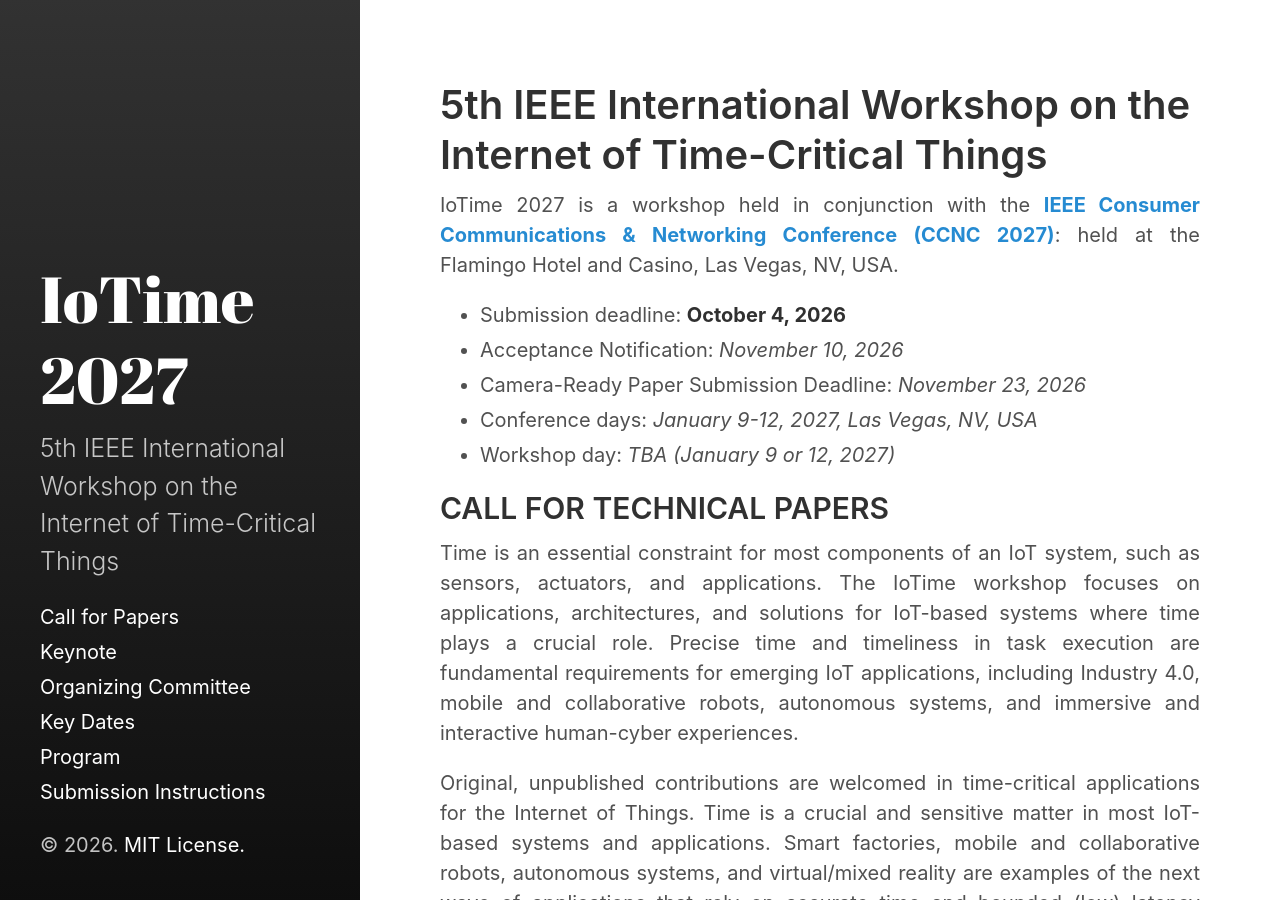
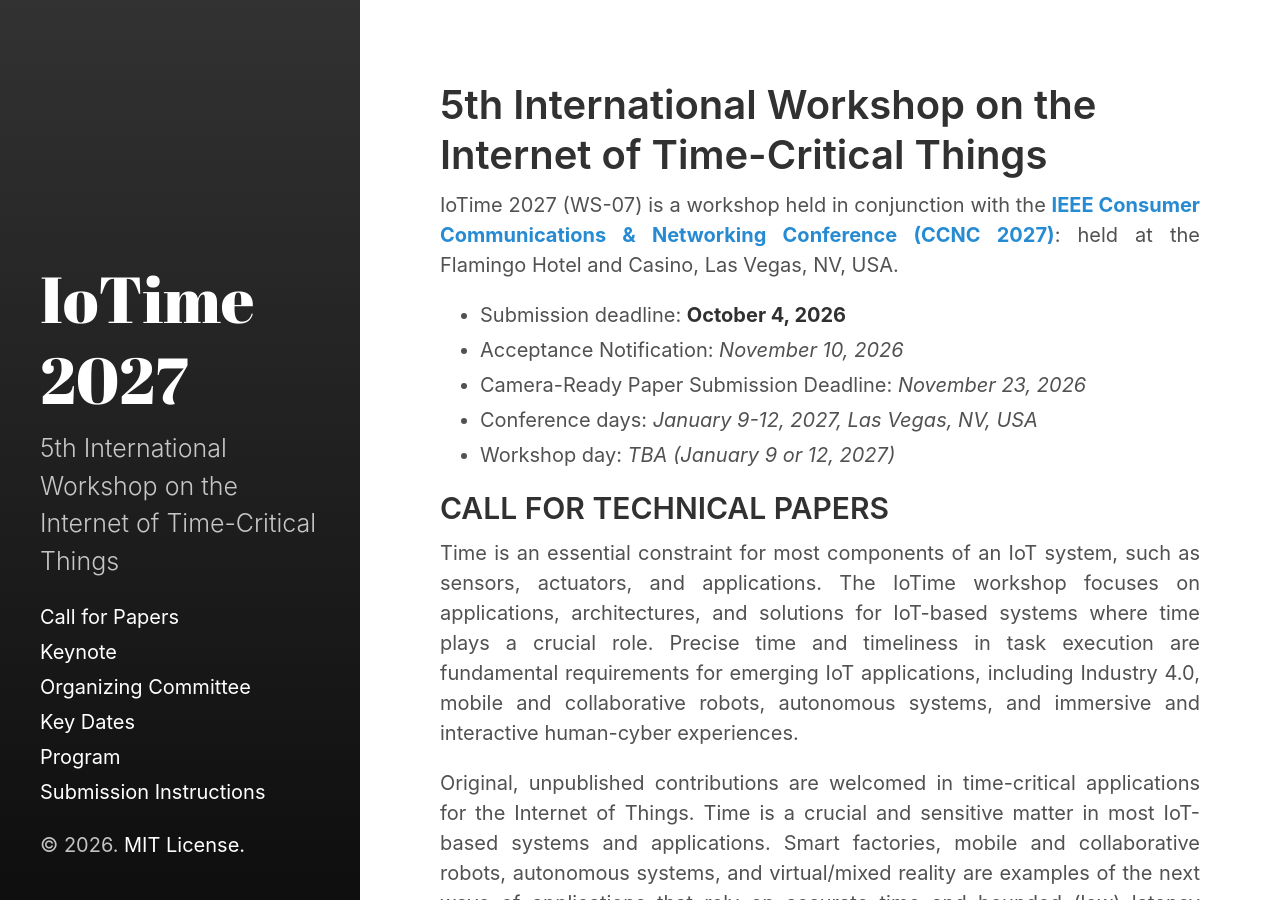
Before and after one commit to IoTime-2027/iotime-2027.github.io, a Jekyll site: the page built from _posts/2017-06-01-hello-hydeout.md, in a window 1280 px wide and 900 px high. Built offline with Jekyll 4.4.1, drawn with Linux system fonts in a browser that asks for light colours.

Commit message:
Align workshop naming with official CCNC 2027 WS-07 listing

```diff
--- a/_config.yml
+++ b/_config.yml
@@ -6,7 +6,7 @@ highlighter:      rouge
 title:            IoTime 2027
 tagline:          'IoTime 2027'
 #description:      'The <a href="http://hyde.getpoole.com" target="_blank">Hyde</a> theme for <a href="http://jekyllrb.com" target="_blank">Jekyll</a>, refreshed.'
-description:      '5th IEEE International Workshop on the Internet of Time-Critical Things'
+description:      '5th International Workshop on the Internet of Time-Critical Things'
 url:              https://iotime-2027.github.io
 baseurl:          ''
                   # the optional subpath of your site, e.g. "/blog"
--- a/_posts/2017-06-01-hello-hydeout.md
+++ b/_posts/2017-06-01-hello-hydeout.md
@@ -1,10 +1,10 @@
 ---
 layout: post
-title: 5th IEEE International Workshop on the Internet of Time-Critical Things
+title: 5th International Workshop on the Internet of Time-Critical Things
 excerpt_separator:  <!--more-->
 ---
 
-IoTime 2027 is a workshop held in conjunction with the **[IEEE Consumer Communications & Networking Conference (CCNC 2027)](https://ccnc2027.ieee-ccnc.org/)**: held at the Flamingo Hotel and Casino, Las Vegas, NV, USA.
+IoTime 2027 (WS-07) is a workshop held in conjunction with the **[IEEE Consumer Communications & Networking Conference (CCNC 2027)](https://ccnc2027.ieee-ccnc.org/)**: held at the Flamingo Hotel and Casino, Las Vegas, NV, USA.
 
 - Submission deadline: **October 4, 2026**
 - Acceptance Notification: *November 10, 2026*
```
Also changed, not shown: category/program.md (+1 -1 lines).
